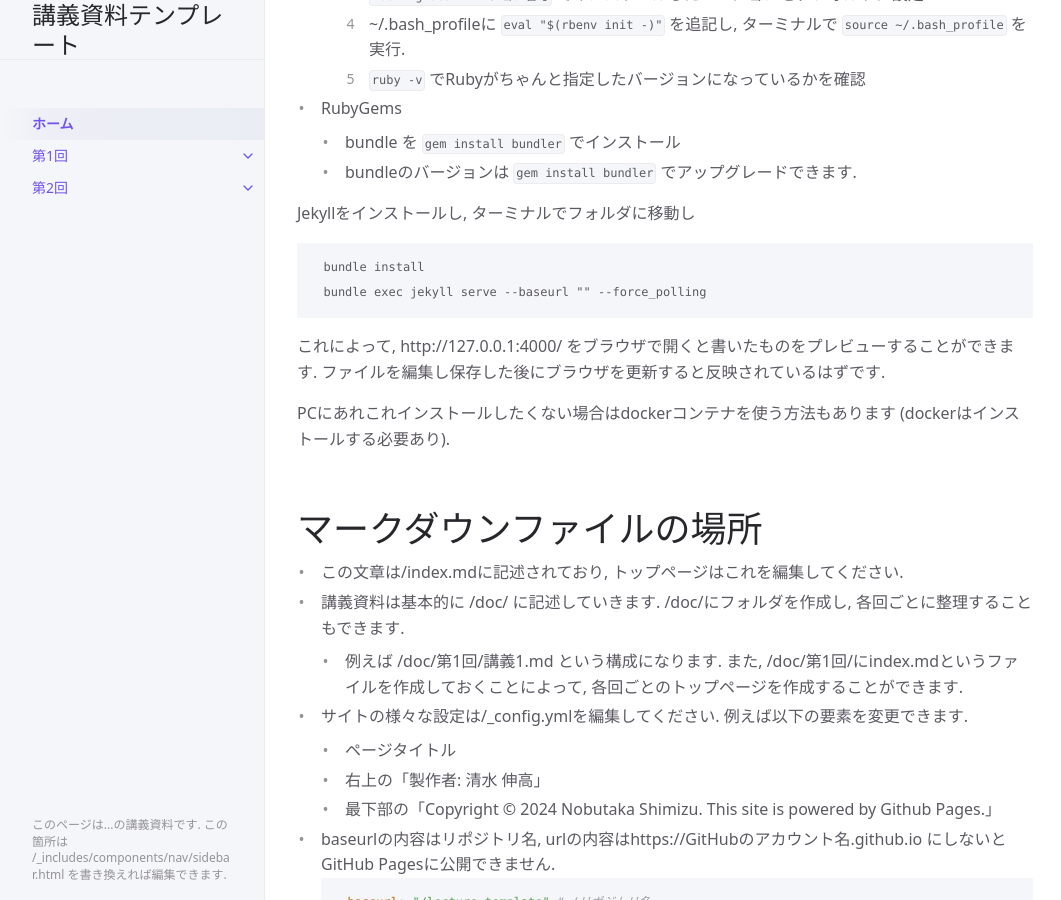
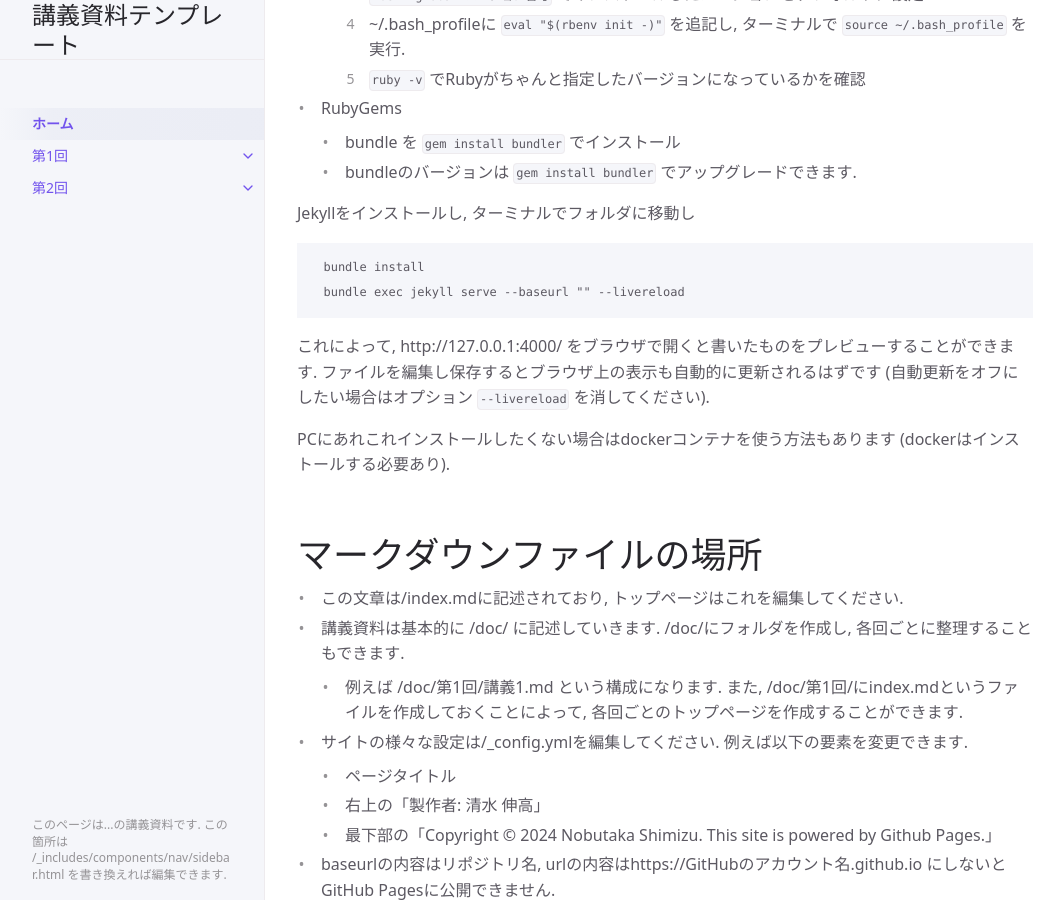
Before and after one commit to NobutakaShimizu/lecture_template, a Jekyll site: the page built from index.md, in a window 1280 px wide and 900 px high, scrolled down 866 px. Shown: the whole window, without its empty margins (107-1168 px from the left). Built offline with Jekyll 4.4.1, drawn with Linux system fonts in a browser that asks for light colours; cached includes are drawn as plain includes; formulas are drawn with MathJax 3.

Commit message:
remark on --livereload

````diff
--- a/index.md
+++ b/index.md
@@ -35,9 +35,9 @@ description: "講義トップ"
 Jekyllをインストールし, ターミナルでフォルダに移動し
 ```console
   bundle install
-  bundle exec jekyll serve --baseurl "" --force_polling
+  bundle exec jekyll serve --baseurl "" --livereload
 ```
-これによって, http://127.0.0.1:4000/ をブラウザで開くと書いたものをプレビューすることができます. ファイルを編集し保存した後にブラウザを更新すると反映されているはずです.
+これによって, http://127.0.0.1:4000/ をブラウザで開くと書いたものをプレビューすることができます. ファイルを編集し保存するとブラウザ上の表示も自動的に更新されるはずです (自動更新をオフにしたい場合はオプション `--livereload` を消してください).
 
 PCにあれこれインストールしたくない場合はdockerコンテナを使う方法もあります (dockerはインストールする必要あり).
 
````
